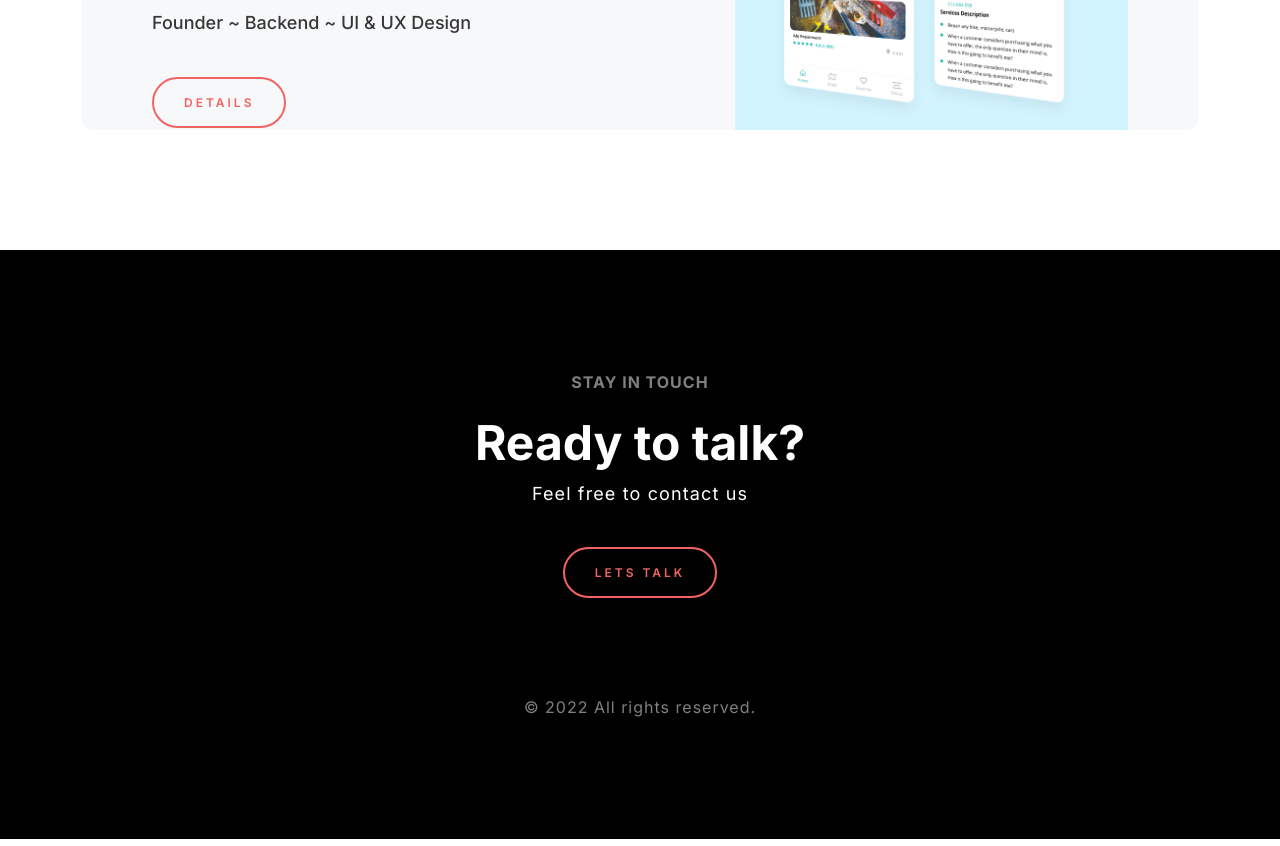
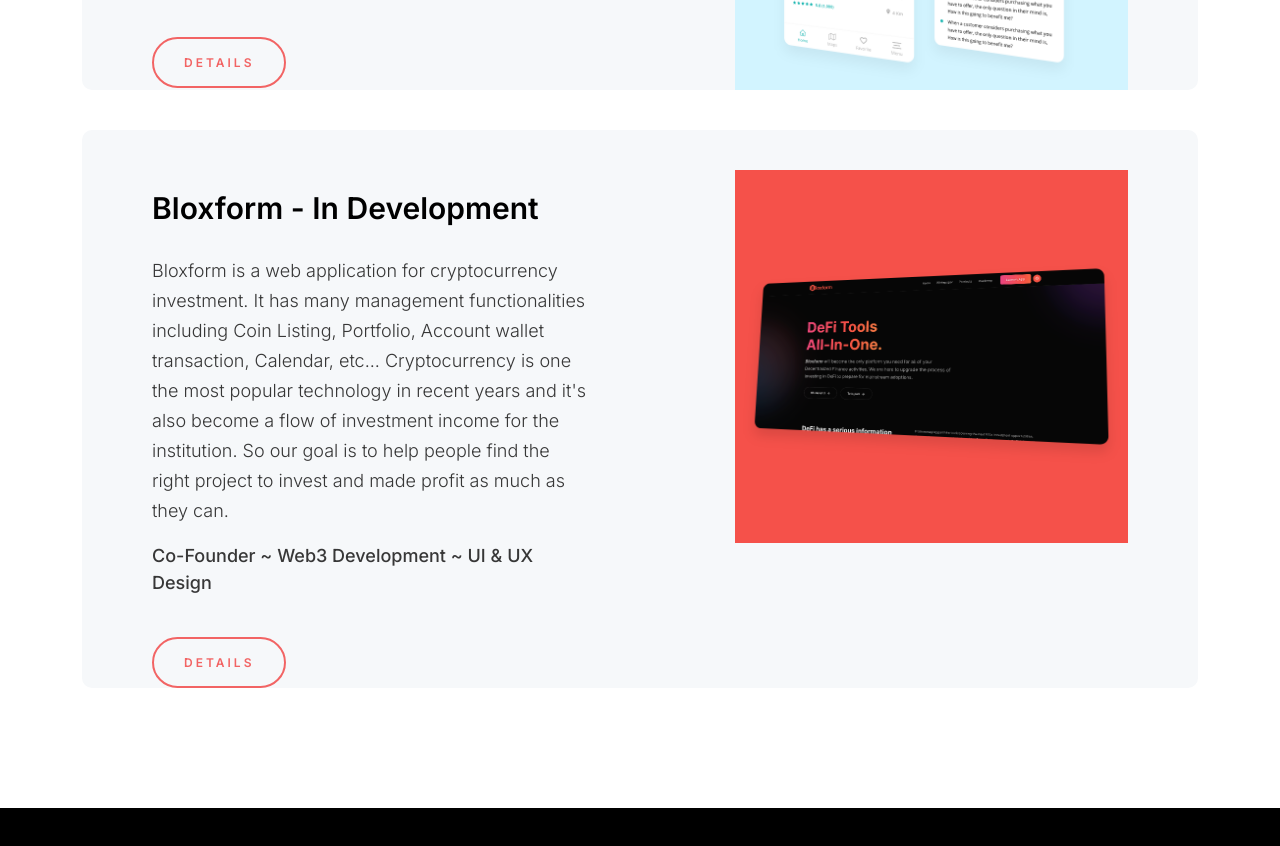
Before and after one commit to Sopheak0/lunox, a website: page public/index.html in a window 1280 px wide. Shown: the part 2580-3426 px from the top of the page. Drawn offline with nearby package versions, Linux system fonts and the light colour scheme.

Commit message:
add bloxform

```diff
--- a/public/index.html
+++ b/public/index.html
@@ -82,7 +82,7 @@
       <div class="container">
         <section>
             <h2 class="ds-heading">About Me</h2>
-            <p>Lorem ipsum dolor sit amet, consectetur adipiscing elit. Duis interdum ante a porta blandit. Quisque velit tortor, ultricies in quam ut, luctus convallis metus. Nunc vitae felis rutrum, mattis justo quis, bibendum tellus. Integer bibendum eget dolor nec venenatis. Aliquam erat volutpat. Etiam et est vitae turpis accumsan vulputate. Curabitur et vehicula nisl, eu congue dolor. Vivamus nec hendrerit mi Nulla consequat tempor.</p>
+            <p>Sopheak Sok is a UI/UX and Backend developer base at Phnom Penh, Cambodia. He's also interested in the investment and entrepreneurship aspects. He's also known as a founder of Vehha Inc, An application platform for user to find the nearest service as fast as they can. Nowadays He's really interested in Web3 development and other new technology.</p>
             <div class="ds-button-sec text-center">
                 <a href="#" class="ds-button">Download Resume</a>
             </div>
@@ -177,20 +177,21 @@
                   </div>
               </div>
             </div>
-            <!-- <div class="ds-work-list">
+            <div class="ds-work-list">
               <div class="row">
                   <div class="col-12 col-sm-12 col-md-7 col-lg-7 col-xl-7 col-xxl-7">
                       <section>
-                          <h3 class="ds-work-tilte">Hello mobile app</h3>
-                          <p>Lorem ipsum dolor sit amet, consectetur adipiscing elit. Duis quis sem maximus, ornare metus ut, congue enim. Sed fermentum nulla tellus, quis efficitur mauris tristique efficitur. Aliquam rhoncus sem sed ullamcorper venenatis. Aenean malesuada eu orci non sodales. </p>
-                          <a href="works-setails.html" class="ds-button">Details</a>
+                          <h3 class="ds-work-tilte">Bloxform - In Development</h3>
+                          <p>Bloxform is a web application for cryptocurrency investment. It has many management functionalities including Coin Listing, Portfolio, Account wallet transaction, Calendar, etc... Cryptocurrency is one the most popular technology in recent years and it's also become a flow of investment income for the institution. So our goal is to help people find the right project to invest and made profit as much as they can. </p>
+                          <span class="ds-department">Co-Founder ~ Web3 Development ~ UI & UX Design</span>
+                          </br></br><a href="works-setails.html" class="ds-button">Details</a>
                       </section>
                   </div>
                   <div class="col-12 col-sm-12 col-md-5 col-lg-5 col-xl-5 col-xxl-5">
-                      <figure><img src="assets/images/work-2.jpg"></figure>
+                      <figure><img src="assets/images/bloxform-work1.png"></figure>
                   </div>
               </div>
-            </div> -->
+            </div>
             <!-- <div class="ds-work-list">
               <div class="row">
                   <div class="col-12 col-sm-12 col-md-7 col-lg-7 col-xl-7 col-xxl-7">
```
Also changed, not shown: public/assets/images/bloxform-work1.png (added).
